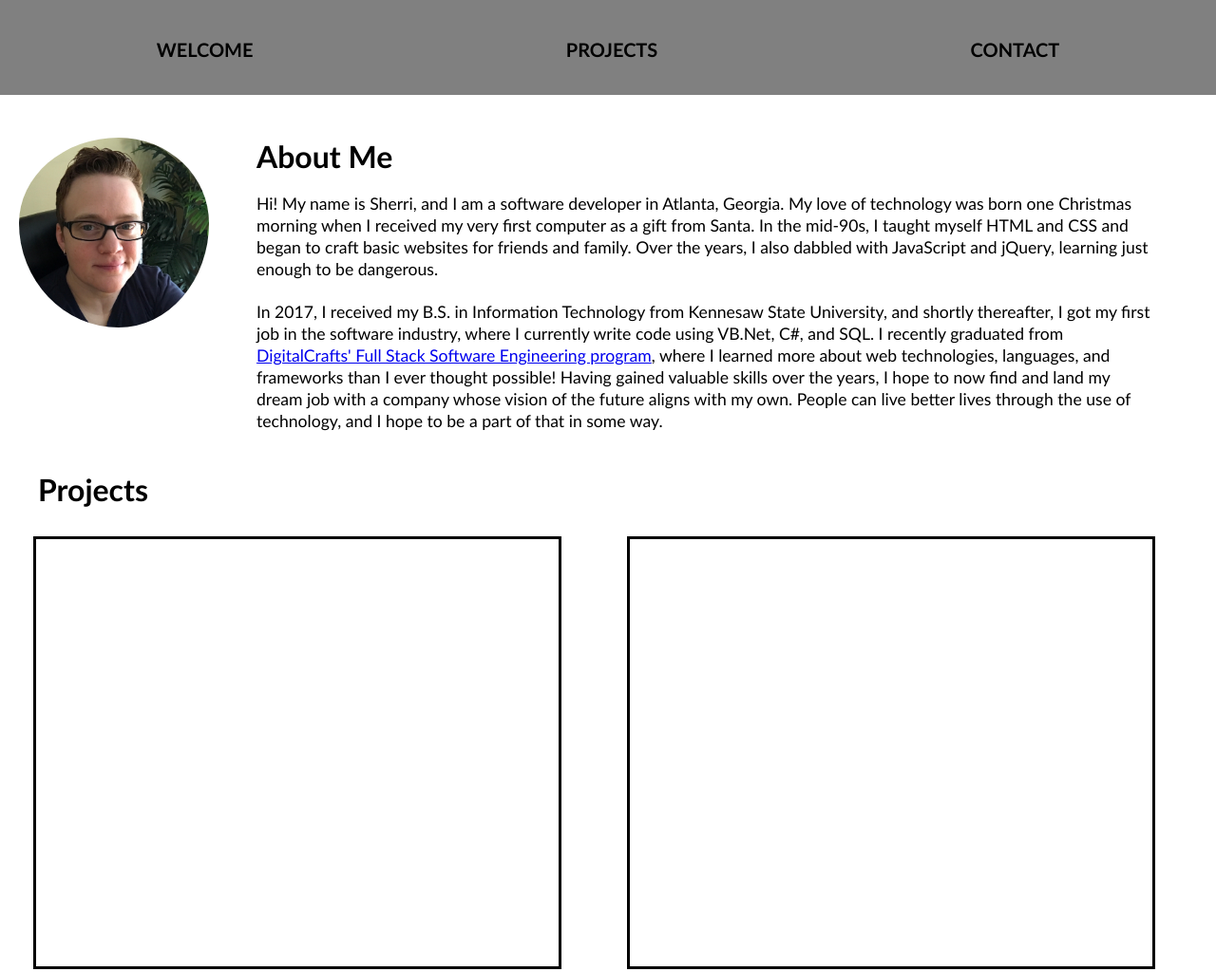
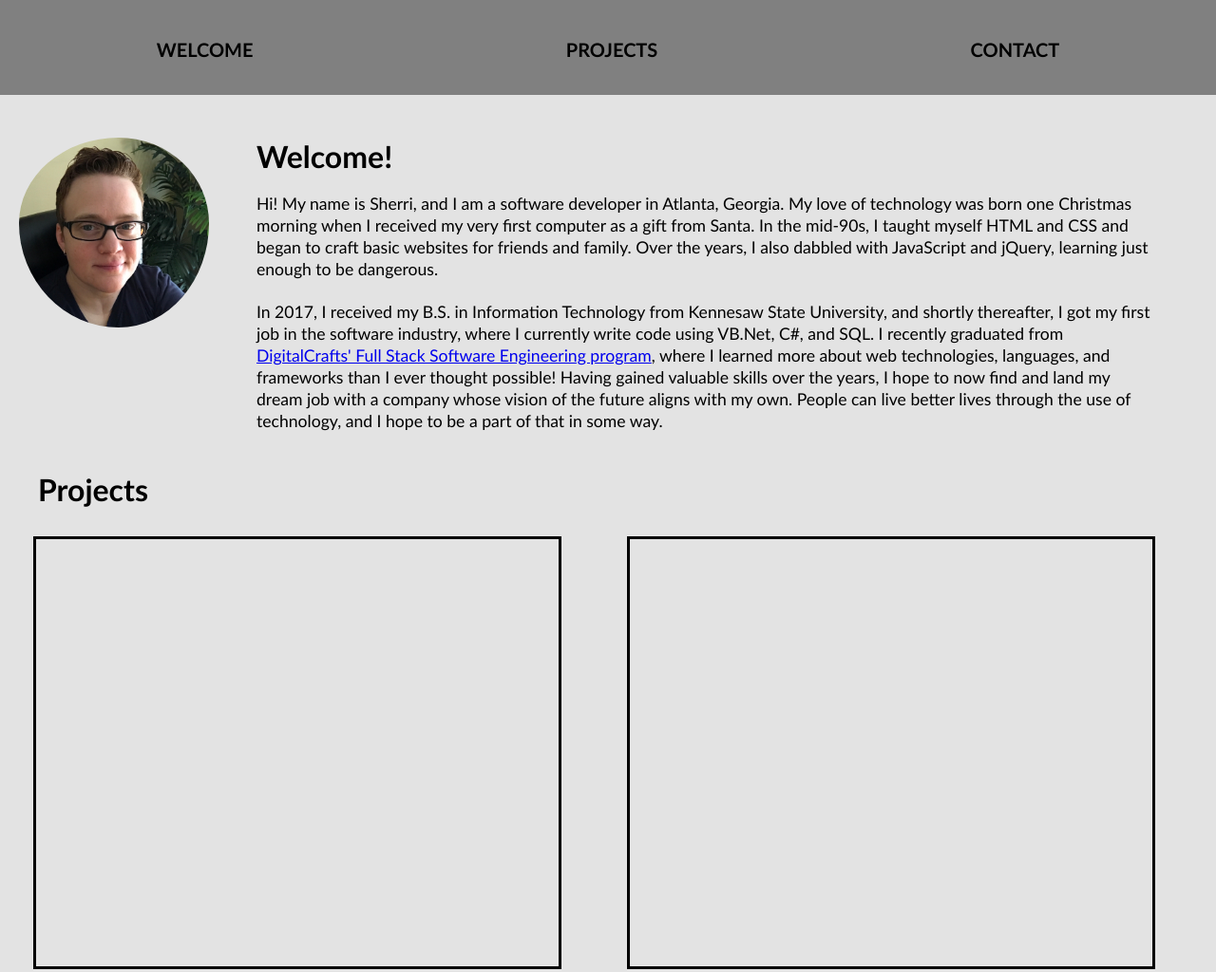
Before and after one commit to sherribooher/fcc-responsive-design-portfolio, a plain HTML site: page index.html in a window 1280 px wide. Shown: the top 1024 px of the page at 95% size. Drawn offline with Linux system fonts and the light colour scheme.

Commit message:
Change body background color

```diff
--- a/index.html
+++ b/index.html
@@ -27,7 +27,7 @@
           class="profile-img"
         />
         <div class="about-text">
-          <h1 class="welcome">About Me</h1>
+          <h1 class="welcome">Welcome!</h1>
           <p>
             Hi! My name is Sherri, and I am a software developer in Atlanta,
             Georgia. My love of technology was born one Christmas morning when I
--- a/style.css
+++ b/style.css
@@ -2,6 +2,10 @@
   margin: 0;
   padding: 0;
   font-family: "Gill Sans", "Gill Sans MT", Calibri, "Trebuchet MS", sans-serif;
+}
+
+body {
+  background-color: #e3e3e3;
 }
 
 #navbar {
@@ -82,3 +86,5 @@
 #contact h1 {
   padding: 0px 0px 30px 40px;
 }
+
+/* TODO:  ADD MEDIA QUERIES (AT LEAST ONE)
```
